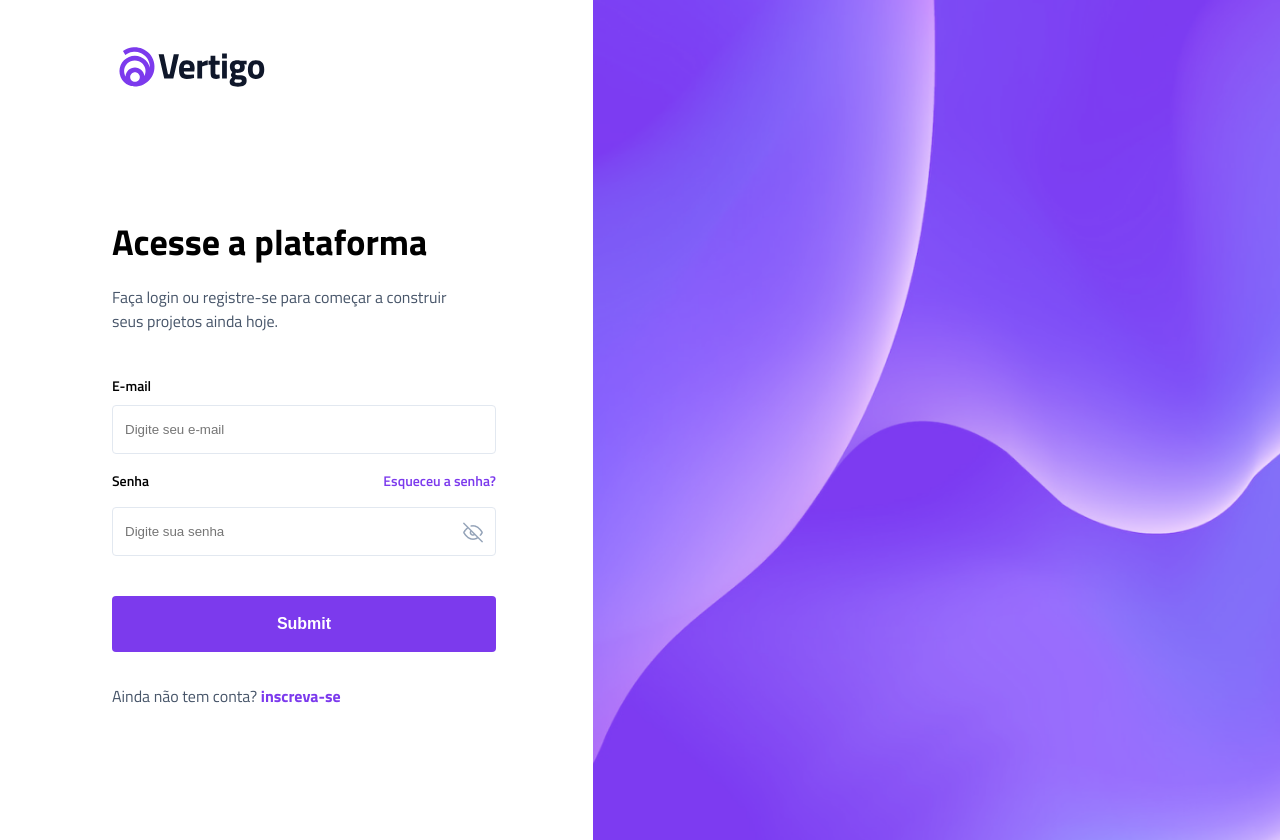
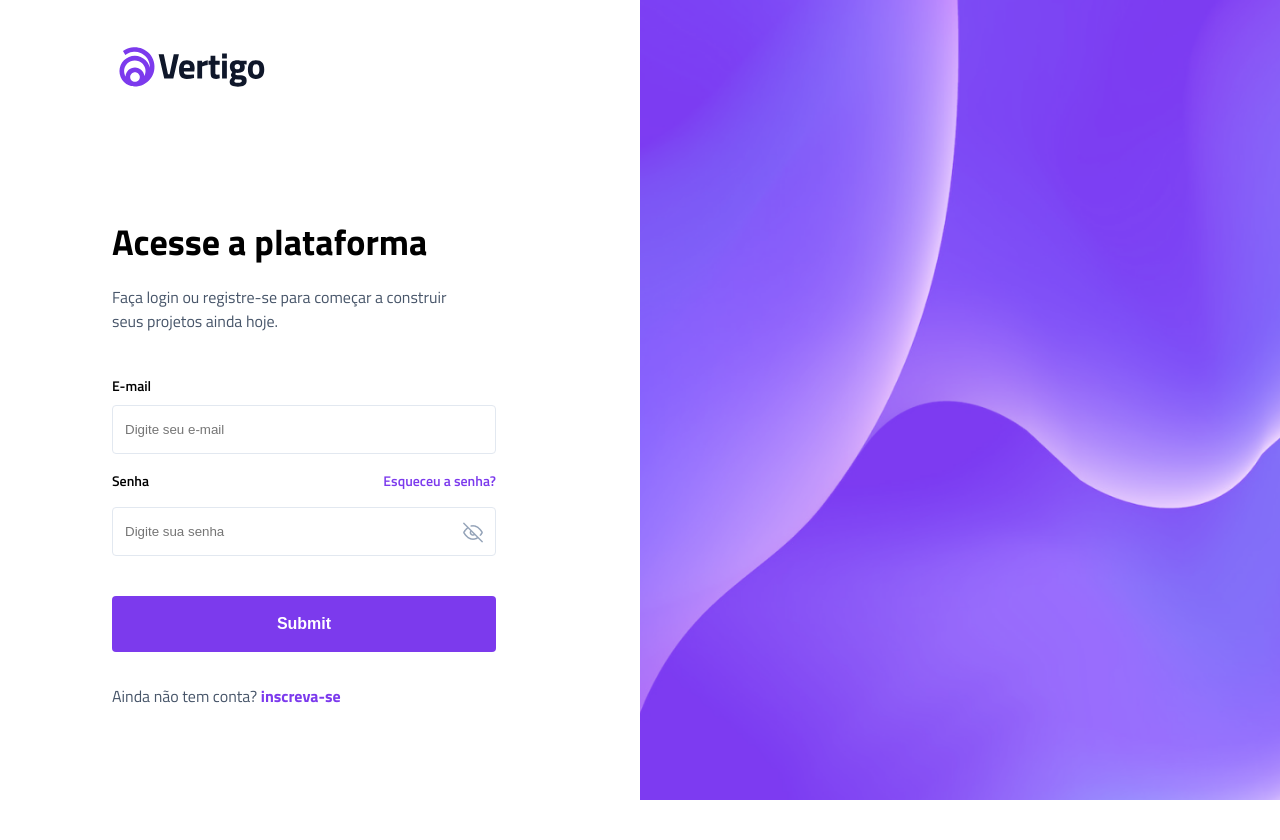
Before and after one commit to pablokaliel/boracodar-11, a React (Create React App) app: page / in a window 1280 px wide. After the commit the page ends 806 px from the top, so only its background shows below. Built offline with nearby package versions, Linux system fonts and the light colour scheme.

Commit message:
correction error background in mobile

```diff
--- a/src/Pages/home/index.js
+++ b/src/Pages/home/index.js
@@ -9,6 +9,7 @@ import {
   DivPassWord,
   Input,
   BackgroundDesktop,
+  DivBg,DivItens
 } from "./styles";
 
 import { useForm } from "react-hook-form";
@@ -16,6 +17,7 @@ import { yupResolver } from "@hookform/resolvers/yup";
 import * as yup from "yup";
 
 import logo from "../../Assets/logo.svg";
+import img from "../../Assets/img.png";
 import eyeon from "../../Assets/eye.png";
 import eyeoff from "../../Assets/eye-off.png";
 
@@ -56,6 +58,7 @@ function Home() {
 
   return (
     <Container>
+      <DivItens>
       <DivImg>
         <BackgroundDesktop src={logo} alt="logo desktop" />
       </DivImg>
@@ -71,18 +74,19 @@ function Home() {
       <DivInput onSubmit={handleSubmit(onSubmit)}>
         <DivEmail>
           <div>
-            <label>E-mail</label>
+            <label for="email">E-mail</label>
           </div>
           <Input
             placeholder="Digite seu e-mail"
             name="email"
+            id="email"
             {...register("email", { required: true })}
           />
           <p>{errors.email?.message}</p>
         </DivEmail>
         <DivPassWord>
           <div>
-            <label>Senha</label>
+            <label for="password">Senha</label>
             <a href="#">Esqueceu a senha?</a>
           </div>
           <div className="swapper">
@@ -92,6 +96,7 @@ function Home() {
               </button>
             </div>
             <Input
+            id="password"
               type={ocult}
               placeholder="Digite sua senha"
               name="password"
@@ -105,6 +110,10 @@ function Home() {
       <span>
         Ainda não tem conta? <a href="#">inscreva-se</a>
       </span>
+      </DivItens>
+      <DivBg>
+        <img src={img}/>
+      </DivBg>
     </Container>
   );
 }
--- a/src/Pages/home/styles.js
+++ b/src/Pages/home/styles.js
@@ -1,8 +1,7 @@
 import styled from "styled-components";
 
 export const Container = styled.div`
-  margin-top: 40px;
-  padding: 0px 112px;
+  display: flex;
 
   span {
     font-weight: 400;
@@ -23,11 +22,6 @@ export const Container = styled.div`
       }
     }
   }
-
-  @media (max-width: 770px) {
-    padding: 18px;
-    width: 100%;
-  }
 `;
 
 export const DivImg = styled.div`
@@ -35,6 +29,33 @@ export const DivImg = styled.div`
 
   @media (max-width: 770px) {
     margin-bottom: 40px;
+  }
+`;
+
+export const DivBg = styled.div`
+  height: 100vh;
+  width: 100vw;
+
+  @media (max-width: 1000px) {
+    display: none;
+  }
+
+  img {
+    width: 100%;
+    height: 100%;
+    object-fit: cover;
+  }
+  width: 50%;
+`;
+
+export const DivItens = styled.div`
+  width: 50%;
+  margin-top: 40px;
+  padding: 0px 112px;
+
+  @media (max-width: 780px) {
+    width: 100%;
+    padding: 18px;
   }
 `;
 
--- a/src/Styles/GlobalStyles.js
+++ b/src/Styles/GlobalStyles.js
@@ -11,10 +11,10 @@
 
   body{
     font-family: 'Titillium Web',sans-serif;
-    min-height: 100vh;
+    /* min-height: 100vh;
     height: 100vh;
-    width: 100vw;
-    background-image: url(${background});
+    width: 100vw; */
+    /* background-image: url(${background}); */
     background-repeat: no-repeat;
     background-position:right;
     background-size:contain;
@@ -22,6 +22,11 @@
     @media (max-width: 770px) {
       background-image:none;
   }
+  }
+
+  #root,html,body{
+    width: 100%;
+    height: 100%;
   }
 
   button{
```
